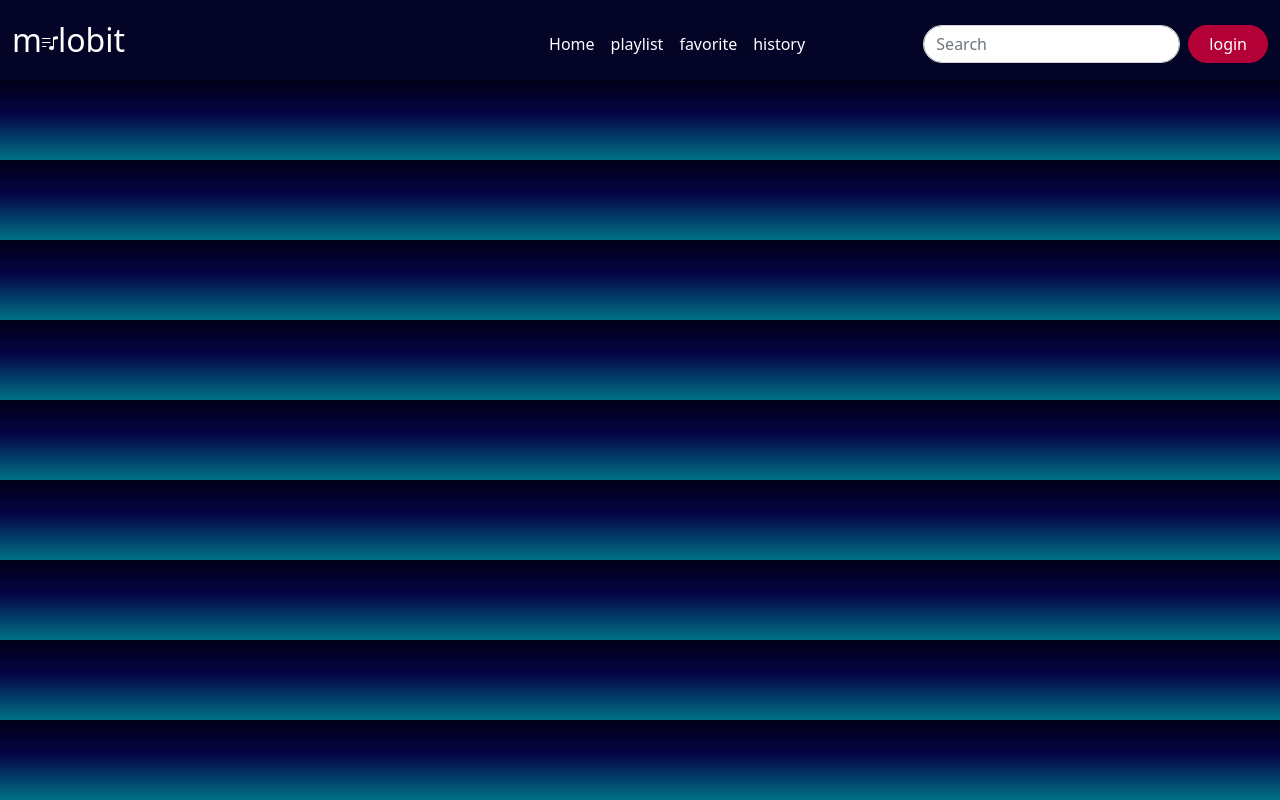
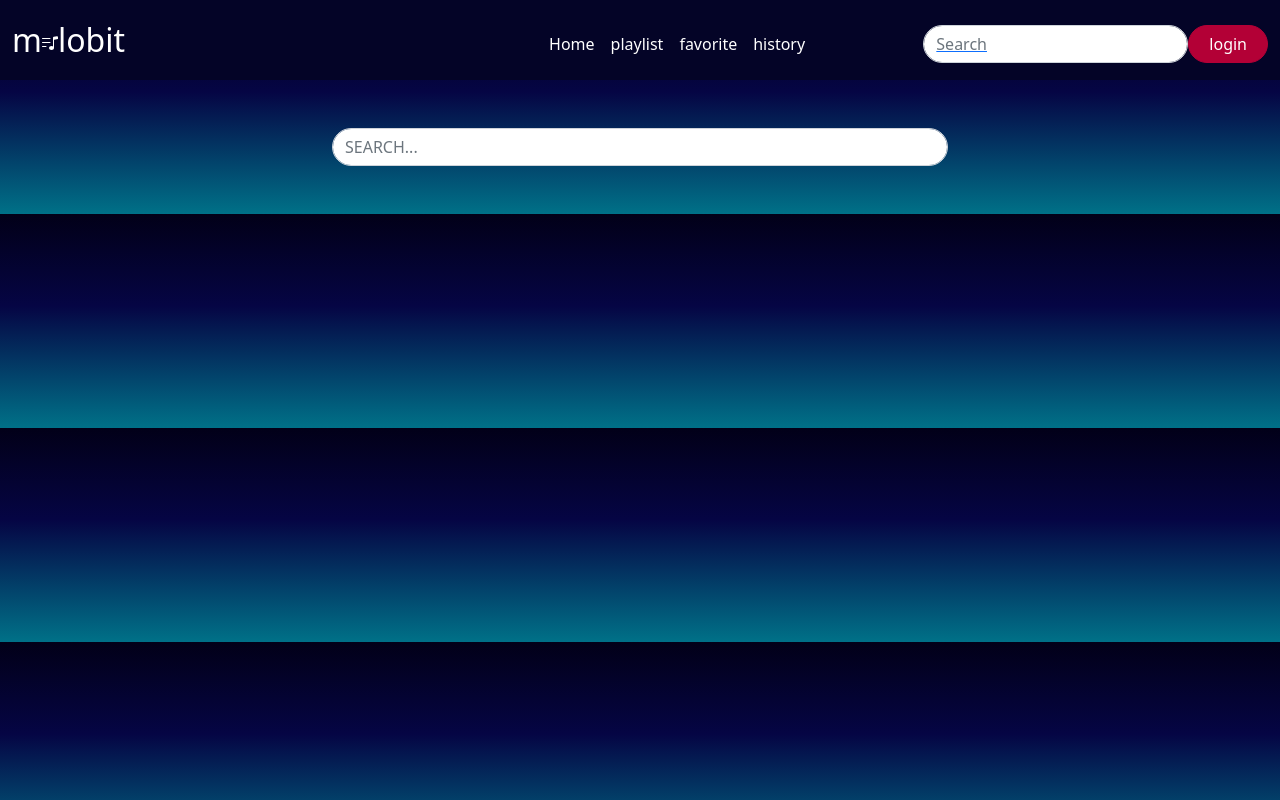
Before and after one commit to ReyhaneFarahi/melobit, a React (Create React App) app: page /search in a window 1280 px wide. Built offline with nearby package versions, Linux system fonts and the light colour scheme.

Commit message:
add search

```diff
--- a/src/App.css
+++ b/src/App.css
@@ -34,6 +34,11 @@
   padding-left: 20px;
   text-size-adjust: 80%;
   overflow: hidden;
+}
+
+.dropdown{
+  direction: ltr !important;
+  text-align: left !important;
 }
 
 .Tsong{
--- a/src/App.js
+++ b/src/App.js
@@ -5,6 +5,7 @@ import 'bootstrap/dist/js/bootstrap.min.js';
 import Navbar from './components/Navbar';
 import Details from './components/Details';
 import Home from './components/Home';
+import Search from './components/Search'
 import { Route, Routes} from 'react-router-dom';
 
 
@@ -17,7 +18,7 @@ function App() {
           <Route path="/details/:id" element={<Details />} />
           <Route path="search/details/:id" element={<Details />} />
           <Route path="/" element={<Home/>} />
-          {/* <Route path="/search" element={<Search/>} />        */}
+           <Route path="/search" element={<Search/>} />
       </Routes>
 
     </div>
--- a/src/components/Details.js
+++ b/src/components/Details.js
@@ -66,15 +66,7 @@ function Details() {
         </h5>
         <h5 class="card-title">
 
-<div>
-{
-    song.audio&&
-    <>
-    <a  className='text-decoration-none text-dark' href={song.audio.medium.url} download>with 128 quality</a>
-                      <a className='text-decoration-none text-dark' href={song.audio.high.url} download>with 320 quality</a>
-    </>
-}
-</div>
+
         </h5>
         <h5 className="card-title">
         <div>
@@ -91,7 +83,7 @@ function Details() {
       }
 </div>
         </p>
-        <p className="card-text"><small className="text-muted">
+        <p className="card-text">
         <div>
 <span onClick={()=>setIsPlaying(!isPlaying)}>
                      {
@@ -107,8 +99,25 @@ function Details() {
               </span>
 </div>
 
-            </small></p>
-      </div>
+           </p>
+
+      <div>
+
+<div class="dropdown">
+  <button class="btn btn-secondary dropdown-toggle" type="button" data-bs-toggle="dropdown" aria-expanded="false">
+    Download
+  </button>
+  {
+    song.audio&&
+    <>
+  <ul class="dropdown-menu">
+    <li><button class="dropdown-item" type="button"><a  className='text-decoration-none text-dark' href={song.audio.medium.url} download>with 128 quality</a></button></li>
+    <li><button class="dropdown-item" type="button">  <a className='text-decoration-none text-dark' href={song.audio.high.url} download>with 320 quality</a></button></li>
+  </ul>
+  </>}
+</div>
+</div>
+</div>
     </div>
   </div>
 </div>
--- a/src/components/Navbar.js
+++ b/src/components/Navbar.js
@@ -1,4 +1,6 @@
+import { lineBreak } from 'acorn';
 import React from 'react';
+import { Link } from 'react-router-dom';
 
 function Navbar() {
   return (
@@ -31,7 +33,7 @@ function Navbar() {
         </li>
       </ul>
       <form className="d-flex" role="search">
-        <input className="form-control me-2" type="search" placeholder="Search" aria-label="Search"/>
+       <Link to="/search"> <input className="form-control me-2" type="search" placeholder="Search" aria-label="Search"/> </Link>
         <button className="btn btn-outline-success" type="submit">login</button>
       </form>
     </div>
--- /dev/null
+++ b/src/components/Search.js
@@ -0,0 +1,76 @@
+import React ,{useState} from 'react';
+
+import {Link} from 'react-router-dom';
+
+
+const Search=()=>{
+
+  const[searchInput,setSearch]=useState("");
+  const[searchResult,setsearchResult]=useState([])
+
+  const saveSearchHandeler= event=>{
+      setSearch(event.target.value)
+
+  }
+
+ const searchHandler=async ()=>{
+
+        await fetch(`https://api-beta.melobit.com/v1/search/query/${searchInput}/0/8`)
+         .then(Response=>Response.json())
+         .then(data=>{
+             setsearchResult(data.results)
+             console.log(data.results)
+         })
+     }
+
+    return (
+
+
+      <div className='container-fluid '>
+        <div className='row justify-content-center mt-5'>
+          <div className='col-md-6 col-sm-11 col-11'>
+
+<div class="input-group mb-3">
+
+  <input value={searchInput} onChange={saveSearchHandeler}
+  type="text"  onKeyPress={event => {
+    if (event.key === "Enter") {
+      searchHandler()
+    }
+  }} class="form-control" placeholder='SEARCH...' aria-label="Username" aria-describedby="basic-addon1"/>
+</div>
+          </div>
+        </div>
+        <div className='row justify-content-center m-3' >
+
+      {
+       searchResult.map((s)=>(
+
+            s.type==="song" &&
+            <div className='col-md-3 col-sm-11 col-11 text-center mt-4' key={s.position}>
+                   <Link to={`details/${s.song.id}`} aria-label="Close" className='text-decoration-none text-dark'>
+
+            <div className="card w-100">
+  <img className='card-img-top' src={s.song.album.image.cover.url} alt={s.song.album.name.replace('Single' , '')}/>
+
+  <div className="card-body">
+    <p className="card-text">
+    <h6 className=' text-dark'>
+                      {s.song.album.name.replace('Single' , '')}
+
+                     </h6>
+                     <h6 className=' text-dark'>
+                     {s.song.album.artists[0].fullName}
+                     </h6>
+                             </p>
+  </div>
+</div>
+</Link>
+</div>
+))}
+</div>
+</div>
+    );
+}
+
+export default Search;
```
